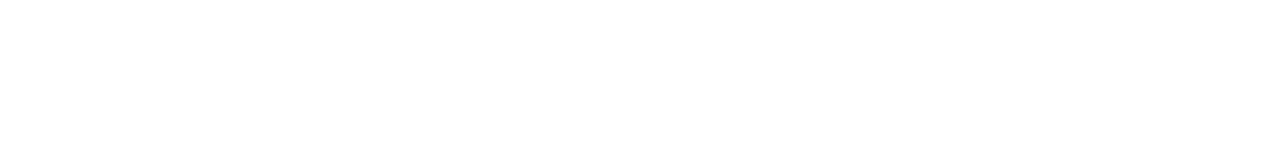
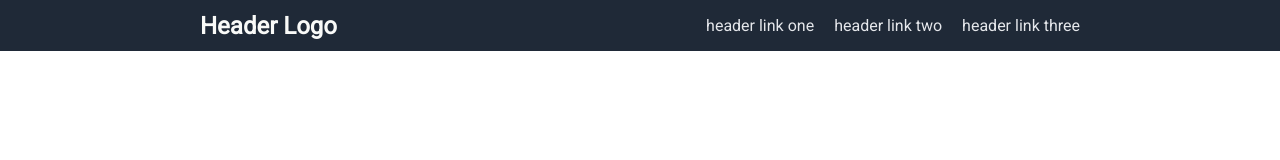
Before and after one commit to jv-guimaraes/foundations-landing-page, a plain HTML site: page index.html in a window 1280 px wide. Drawn offline with Linux system fonts and the light colour scheme.

Commit message:
Recreate header

```diff
--- a/index.html
+++ b/index.html
@@ -5,8 +5,17 @@
     <meta http-equiv="X-UA-Compatible" content="IE=edge">
     <meta name="viewport" content="width=device-width, initial-scale=1.0">
     <title>Landing Page</title>
+    <link rel="stylesheet" href="style.css">
+    <link rel="stylesheet" href="https://fonts.googleapis.com/css?family=Roboto">
 </head>
 <body>
-
+    <div id="header">
+        <div id="logo">Header Logo</div>
+        <ul>
+            <li><a href="">header link one</a></li>
+            <li><a href="">header link two</a></li>
+            <li><a href="">header link three</a></li>
+        </ul>
+    </div>
 </body>
 </html>
--- a/style.css
+++ b/style.css
@@ -0,0 +1,29 @@
+body {
+    font-family: "Roboto";
+    margin: 0;
+}
+
+#header {
+    background-color: #1f2937;
+    display: flex;
+    justify-content: space-between;
+    align-items: center;
+    padding: 0 200px;
+}
+
+#header #logo {
+    font-size: 24px;
+    font-weight: 900;
+    color: #f9faf8;
+}
+
+#header ul {
+    list-style-type: none;
+    display: flex;
+    gap: 20px;
+}
+
+#header ul li a {
+    color: #e5e7eb;
+    text-decoration: none;
+}
```
